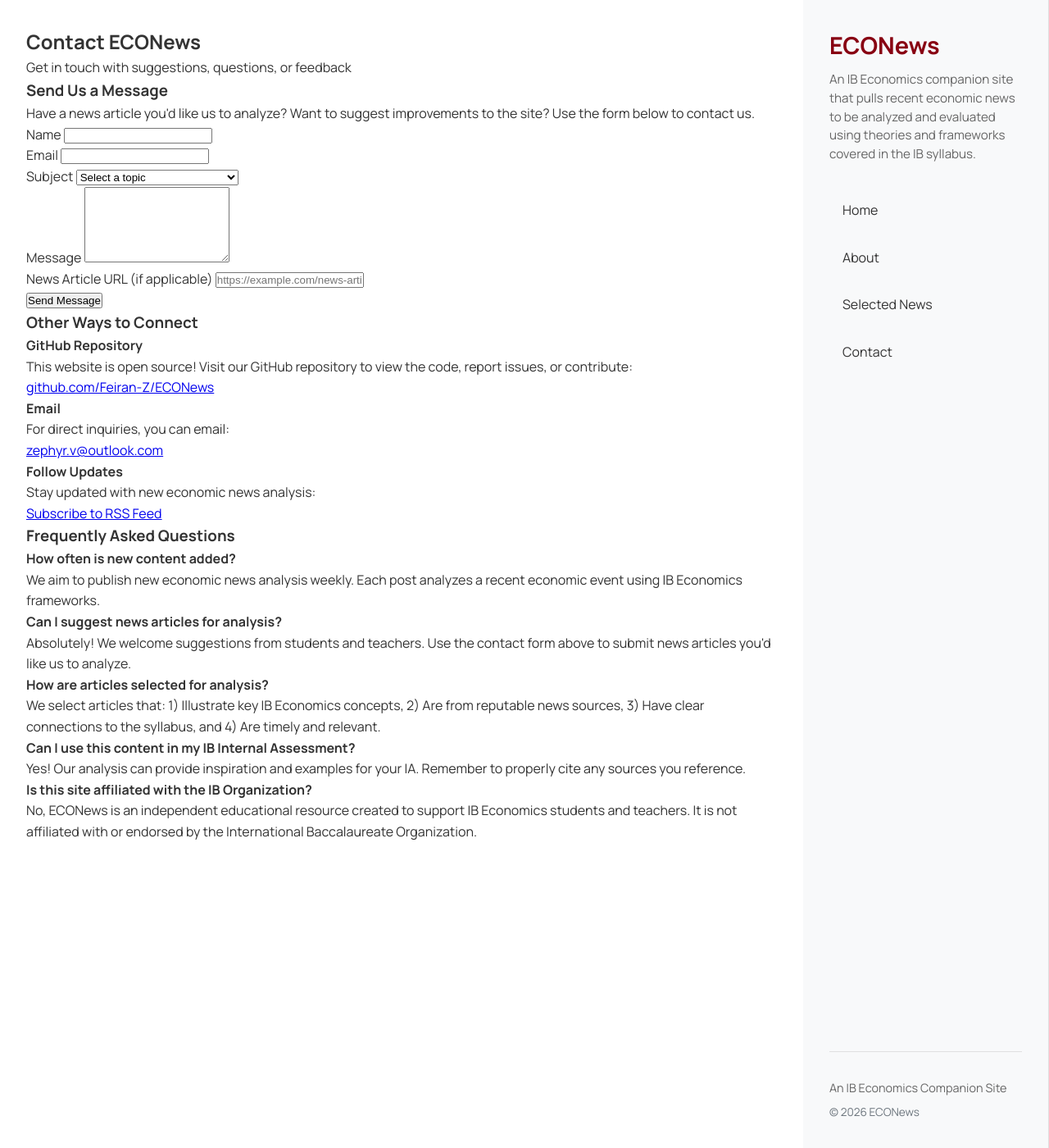
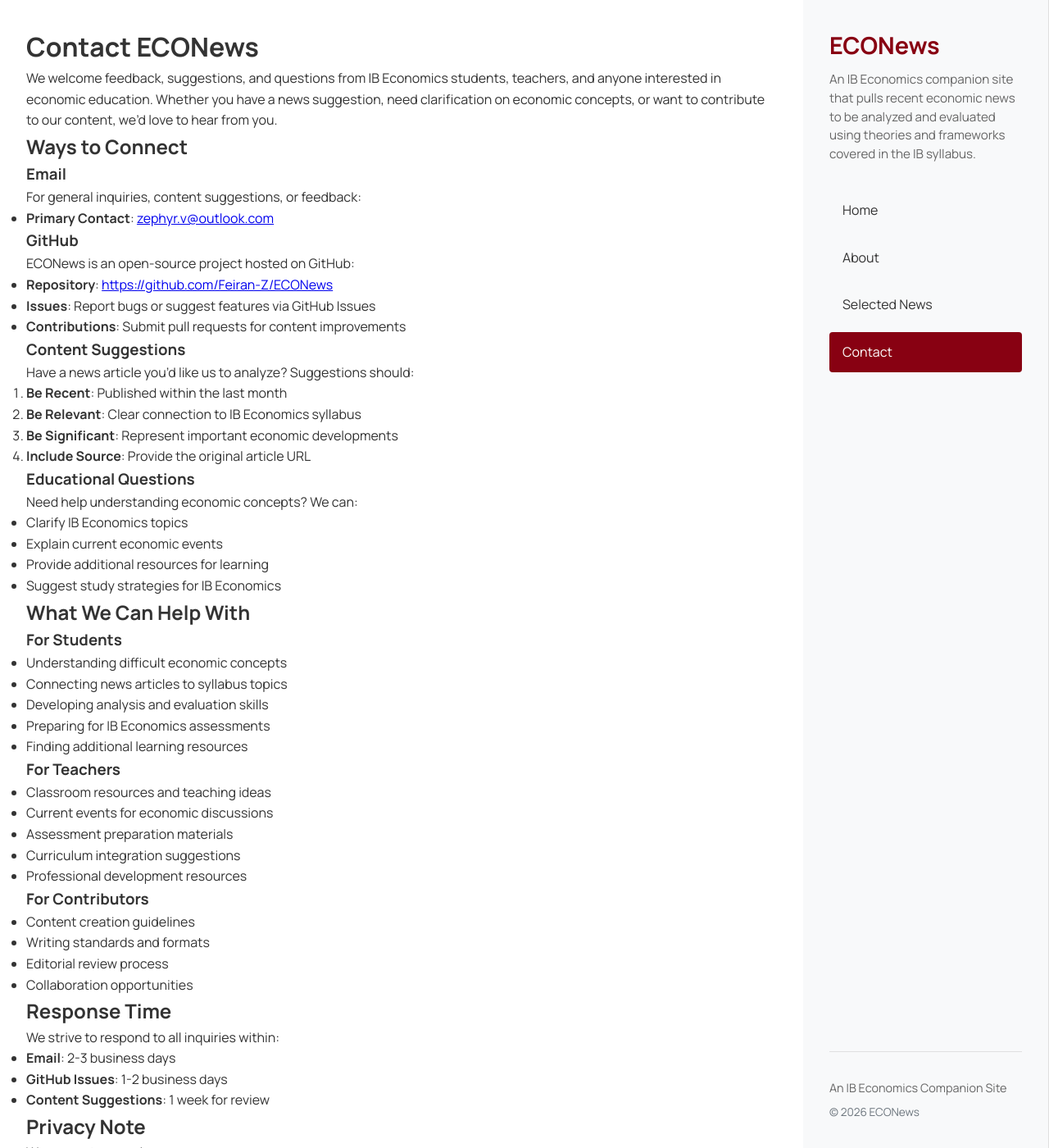
Before and after one commit to Feiran-Z/ECONews, a Jekyll site: the page built from contact.md, in a window 1280 px wide and 1400 px high. Shown: the whole window at 82% size. Built offline with Jekyll 4.4.1, drawn with Linux system fonts in a browser that asks for light colours; some of the changed text lies outside the part shown.

Commit message:
Fix page permalinks for about and contact pages
- Added permalink: /about/ to about.md
- Added permalink: /contact/ to contact.md
- Ensures proper URL routing for all pages
- Maintains consistent page structure

```diff
--- a/about.md
+++ b/about.md
@@ -1,69 +1,90 @@
 ---
 layout: default
 title: About
+permalink: /about/
 ---
 
-<div class="about-content">
-  <section class="about-hero">
-    <h2>About ECONews</h2>
-    <p class="subtitle">An IB Economics Companion Site</p>
-  </section>
+# About ECONews
 
-  <section class="about-description">
-    <h3>Our Mission</h3>
-    <p>ECONews bridges the gap between theoretical economics and real-world events. We provide IB Economics students with timely analysis of current economic news, connecting each story to the theories, models, and frameworks covered in the IB Economics syllabus.</p>
+ECONews is an IB Economics companion website designed to bridge the gap between current economic events and the International Baccalaureate (IB) Economics syllabus. Our mission is to provide IB Economics students with timely, relevant economic news analysis that connects real-world events to the theories and frameworks they study in class.
 
-    <h3>Why ECONews?</h3>
-    <p>The International Baccalaureate (IB) Economics curriculum emphasizes the application of economic theory to real-world situations. However, students often struggle to find relevant, current examples that illustrate the concepts they're learning. ECONews solves this problem by:</p>
+## Our Purpose
 
-    <ul>
-      <li><strong>Selecting relevant news:</strong> We curate economic news articles that align with IB Economics topics</li>
-      <li><strong>Providing structured analysis:</strong> Each article is analyzed using IB Economics frameworks</li>
-      <li><strong>Connecting theory to practice:</strong> We explicitly link news events to specific syllabus topics</li>
-      <li><strong>Supporting evaluation skills:</strong> Our analysis models the critical evaluation expected in IB assessments</li>
-    </ul>
+As an IB Economics student, you're expected to:
+- Analyze real-world economic situations
+- Apply economic theories to current events
+- Evaluate economic policies and their impacts
+- Develop critical thinking about economic issues
 
-    <h3>How It Works</h3>
-    <p>Each week, our team:</p>
+ECONews helps you achieve these learning objectives by providing carefully selected news articles with explicit connections to the IB Economics syllabus.
 
-    <ol>
-      <li><strong>Selects relevant articles:</strong> We scan major economic news sources for stories that illustrate IB Economics concepts</li>
-      <li><strong>Analyzes using IB frameworks:</strong> We apply relevant economic theories, models, and diagrams</li>
-      <li><strong>Writes structured blog posts:</strong> Each post includes a summary, analysis, and connections to the syllabus</li>
-      <li><strong>Tags by topic:</strong> Posts are tagged with relevant IB Economics topics for easy reference</li>
-    </ol>
+## How We Work
 
-    <h3>IB Economics Syllabus Coverage</h3>
-    <p>Our analysis covers all four units of the IB Economics syllabus:</p>
+### 1. **News Selection**
+We monitor major economic news sources and select articles that:
+- Demonstrate clear connections to IB Economics topics
+- Represent significant economic developments
+- Provide opportunities for analysis and evaluation
+- Cover a diverse range of economic perspectives
 
-    <div class="syllabus-coverage">
-      <div class="unit">
-        <h4>Unit 1: Introduction to Economics</h4>
-        <p>Scarcity, choice, opportunity cost, production possibilities curve, economic systems</p>
-      </div>
+### 2. **IB Analysis**
+Each news article is accompanied by:
+- **Syllabus Links**: Explicit connections to specific IB Economics topics
+- **Key Concepts**: Identification of relevant economic concepts and theories
+- **Analysis Framework**: Structured approach to analyzing the economic situation
+- **Evaluation Points**: Critical perspectives on the economic issues
 
-      <div class="unit">
-        <h4>Unit 2: Microeconomics</h4>
-        <p>Demand and supply, market equilibrium, elasticity, market failure, government intervention</p>
-      </div>
+### 3. **Educational Value**
+Our content is designed to:
+- **Reinforce Learning**: Connect classroom theory to real-world applications
+- **Develop Skills**: Practice analysis, evaluation, and critical thinking
+- **Prepare for Assessments**: Model the type of analysis expected in IB exams
+- **Stay Current**: Keep you informed about ongoing economic developments
 
-      <div class="unit">
-        <h4>Unit 3: Macroeconomics</h4>
-        <p>National income, inflation, unemployment, economic growth, macroeconomic policies</p>
-      </div>
+## Syllabus Coverage
 
-      <div class="unit">
-        <h4>Unit 4: The Global Economy</h4>
-        <p>International trade, exchange rates, balance of payments, economic development</p>
-      </div>
-    </div>
+ECONews covers all major areas of the IB Economics syllabus:
 
-    <h3>For Students and Teachers</h3>
-    <p><strong>Students:</strong> Use ECONews to find real-world examples for your Internal Assessment (IA), Extended Essay (EE), and exam preparation. Each post provides analysis that models the critical thinking skills you need for high marks.</p>
+### **Microeconomics**
+- Markets and market failure
+- Theory of the firm and market structures
+- Resource allocation and efficiency
+- Government intervention
 
-    <p><strong>Teachers:</strong> Incorporate ECONews into your lesson plans as current, relevant case studies. Use our analysis to stimulate classroom discussion and demonstrate the application of economic theory.</p>
+### **Macroeconomics**
+- Economic activity and national income
+- Aggregate demand and aggregate supply
+- Macroeconomic objectives
+- Fiscal and monetary policy
+- International economics
 
-    <h3>Contact</h3>
-    <p>Have suggestions for news articles we should cover? Want to contribute analysis? <a href="{{ '/contact/' | relative_url }}">Get in touch with us</a>!</p>
-  </section>
-</div>
+### **International Economics**
+- International trade
+- Exchange rates
+- Balance of payments
+- Economic integration
+- Development economics
+
+### **Development Economics**
+- Economic development
+- Measuring development
+- Barriers to development
+- Growth and development strategies
+
+## Our Team
+
+ECONews is maintained by economics educators with experience teaching IB Economics and a passion for connecting classroom learning to real-world economic events. Our team includes:
+
+- **IB Economics Teachers** with years of classroom experience
+- **Economic Analysts** with expertise in current economic trends
+- **Educational Content Specialists** focused on effective learning design
+
+## Contact Us
+
+Have suggestions for news coverage? Want to contribute? Need clarification on economic concepts?
+
+Visit our [Contact page](/contact/) to get in touch with our team.
+
+---
+
+*ECONews: Connecting Current Events to IB Economics Learning*
--- a/contact.md
+++ b/contact.md
@@ -1,105 +1,83 @@
 ---
 layout: default
 title: Contact
+permalink: /contact/
 ---
 
-<div class="contact-content">
-  <section class="contact-header">
-    <h2>Contact ECONews</h2>
-    <p class="subtitle">Get in touch with suggestions, questions, or feedback</p>
-  </section>
+# Contact ECONews
 
-  <section class="contact-form-section">
-    <h3>Send Us a Message</h3>
-    <p>Have a news article you'd like us to analyze? Want to suggest improvements to the site? Use the form below to contact us.</p>
+We welcome feedback, suggestions, and questions from IB Economics students, teachers, and anyone interested in economic education. Whether you have a news suggestion, need clarification on economic concepts, or want to contribute to our content, we'd love to hear from you.
 
-    <form class="contact-form" action="https://formspree.io/f/{{ site.email }}" method="POST">
-      <div class="form-group">
-        <label for="name">Name</label>
-        <input type="text" id="name" name="name" required>
-      </div>
+## Ways to Connect
 
-      <div class="form-group">
-        <label for="email">Email</label>
-        <input type="email" id="email" name="email" required>
-      </div>
+### **Email**
+For general inquiries, content suggestions, or feedback:
+- **Primary Contact**: [zephyr.v@outlook.com](mailto:zephyr.v@outlook.com)
 
-      <div class="form-group">
-        <label for="subject">Subject</label>
-        <select id="subject" name="subject" required>
-          <option value="" disabled selected>Select a topic</option>
-          <option value="news-suggestion">News Article Suggestion</option>
-          <option value="feedback">Website Feedback</option>
-          <option value="question">Question about IB Economics</option>
-          <option value="collaboration">Collaboration Inquiry</option>
-          <option value="other">Other</option>
-        </select>
-      </div>
+### **GitHub**
+ECONews is an open-source project hosted on GitHub:
+- **Repository**: [https://github.com/Feiran-Z/ECONews](https://github.com/Feiran-Z/ECONews)
+- **Issues**: Report bugs or suggest features via GitHub Issues
+- **Contributions**: Submit pull requests for content improvements
 
-      <div class="form-group">
-        <label for="message">Message</label>
-        <textarea id="message" name="message" rows="6" required></textarea>
-      </div>
+### **Content Suggestions**
+Have a news article you'd like us to analyze? Suggestions should:
+1. **Be Recent**: Published within the last month
+2. **Be Relevant**: Clear connection to IB Economics syllabus
+3. **Be Significant**: Represent important economic developments
+4. **Include Source**: Provide the original article URL
 
-      <div class="form-group">
-        <label for="news-url">News Article URL (if applicable)</label>
-        <input type="url" id="news-url" name="news-url" placeholder="https://example.com/news-article">
-      </div>
+### **Educational Questions**
+Need help understanding economic concepts? We can:
+- Clarify IB Economics topics
+- Explain current economic events
+- Provide additional resources for learning
+- Suggest study strategies for IB Economics
 
-      <button type="submit" class="submit-btn">Send Message</button>
-    </form>
-  </section>
+## What We Can Help With
 
-  <section class="contact-info">
-    <h3>Other Ways to Connect</h3>
+### **For Students**
+- Understanding difficult economic concepts
+- Connecting news articles to syllabus topics
+- Developing analysis and evaluation skills
+- Preparing for IB Economics assessments
+- Finding additional learning resources
 
-    <div class="contact-methods">
-      <div class="contact-method">
-        <h4>GitHub Repository</h4>
-        <p>This website is open source! Visit our GitHub repository to view the code, report issues, or contribute:</p>
-        <p><a href="https://github.com/Feiran-Z/ECONews" target="_blank" rel="noopener noreferrer">github.com/Feiran-Z/ECONews</a></p>
-      </div>
+### **For Teachers**
+- Classroom resources and teaching ideas
+- Current events for economic discussions
+- Assessment preparation materials
+- Curriculum integration suggestions
+- Professional development resources
 
-      <div class="contact-method">
-        <h4>Email</h4>
-        <p>For direct inquiries, you can email:</p>
-        <p><a href="mailto:{{ site.email }}">{{ site.email }}</a></p>
-      </div>
+### **For Contributors**
+- Content creation guidelines
+- Writing standards and formats
+- Editorial review process
+- Collaboration opportunities
 
-      <div class="contact-method">
-        <h4>Follow Updates</h4>
-        <p>Stay updated with new economic news analysis:</p>
-        <p><a href="{{ '/feed.xml' | relative_url }}">Subscribe to RSS Feed</a></p>
-      </div>
-    </div>
-  </section>
+## Response Time
 
-  <section class="faq">
-    <h3>Frequently Asked Questions</h3>
+We strive to respond to all inquiries within:
+- **Email**: 2-3 business days
+- **GitHub Issues**: 1-2 business days
+- **Content Suggestions**: 1 week for review
 
-    <div class="faq-item">
-      <h4>How often is new content added?</h4>
-      <p>We aim to publish new economic news analysis weekly. Each post analyzes a recent economic event using IB Economics frameworks.</p>
-    </div>
+## Privacy Note
 
-    <div class="faq-item">
-      <h4>Can I suggest news articles for analysis?</h4>
-      <p>Absolutely! We welcome suggestions from students and teachers. Use the contact form above to submit news articles you'd like us to analyze.</p>
-    </div>
+We respect your privacy:
+- We do not share contact information with third parties
+- Educational inquiries are kept confidential
+- Content suggestions may be acknowledged publicly if used
+- GitHub interactions follow standard open-source protocols
 
-    <div class="faq-item">
-      <h4>How are articles selected for analysis?</h4>
-      <p>We select articles that: 1) Illustrate key IB Economics concepts, 2) Are from reputable news sources, 3) Have clear connections to the syllabus, and 4) Are timely and relevant.</p>
-    </div>
+## Stay Updated
 
-    <div class="faq-item">
-      <h4>Can I use this content in my IB Internal Assessment?</h4>
-      <p>Yes! Our analysis can provide inspiration and examples for your IA. Remember to properly cite any sources you reference.</p>
-    </div>
+To stay informed about new content and updates:
+- **Bookmark**: [https://Feiran-Z.github.io/ECONews/](https://Feiran-Z.github.io/ECONews/)
+- **Check Regularly**: New content added weekly
+- **Share**: Tell fellow IB Economics students and teachers
 
-    <div class="faq-item">
-      <h4>Is this site affiliated with the IB Organization?</h4>
-      <p>No, ECONews is an independent educational resource created to support IB Economics students and teachers. It is not affiliated with or endorsed by the International Baccalaureate Organization.</p>
-    </div>
-  </section>
-</div>
+---
+
+*ECONews is committed to supporting IB Economics education through timely, relevant economic news analysis.*
```
